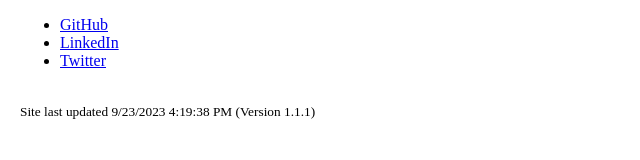
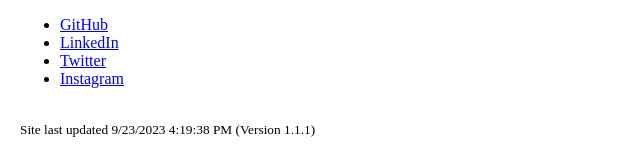
Before and after one commit to seanbecker15/personal-website, a React app: page / in a window 1280 px wide. Shown: the part 306-466 px from the top of the page, without its empty margins (0-640 px from the left). Built offline with nearby package versions, Linux system fonts and the light colour scheme.

Commit message:
add instagram

```diff
--- a/src/routes/home/index.js
+++ b/src/routes/home/index.js
@@ -35,6 +35,9 @@
           <ListItem>
             <Anchor to="https://twitter.com/TheSeanBecker">Twitter</Anchor>
           </ListItem>
+          <ListItem>
+            <Anchor to="https://www.instagram.com/sean.bex/">Instagram</Anchor>
+          </ListItem>
         </List>
       </Section>
     </div>
```
